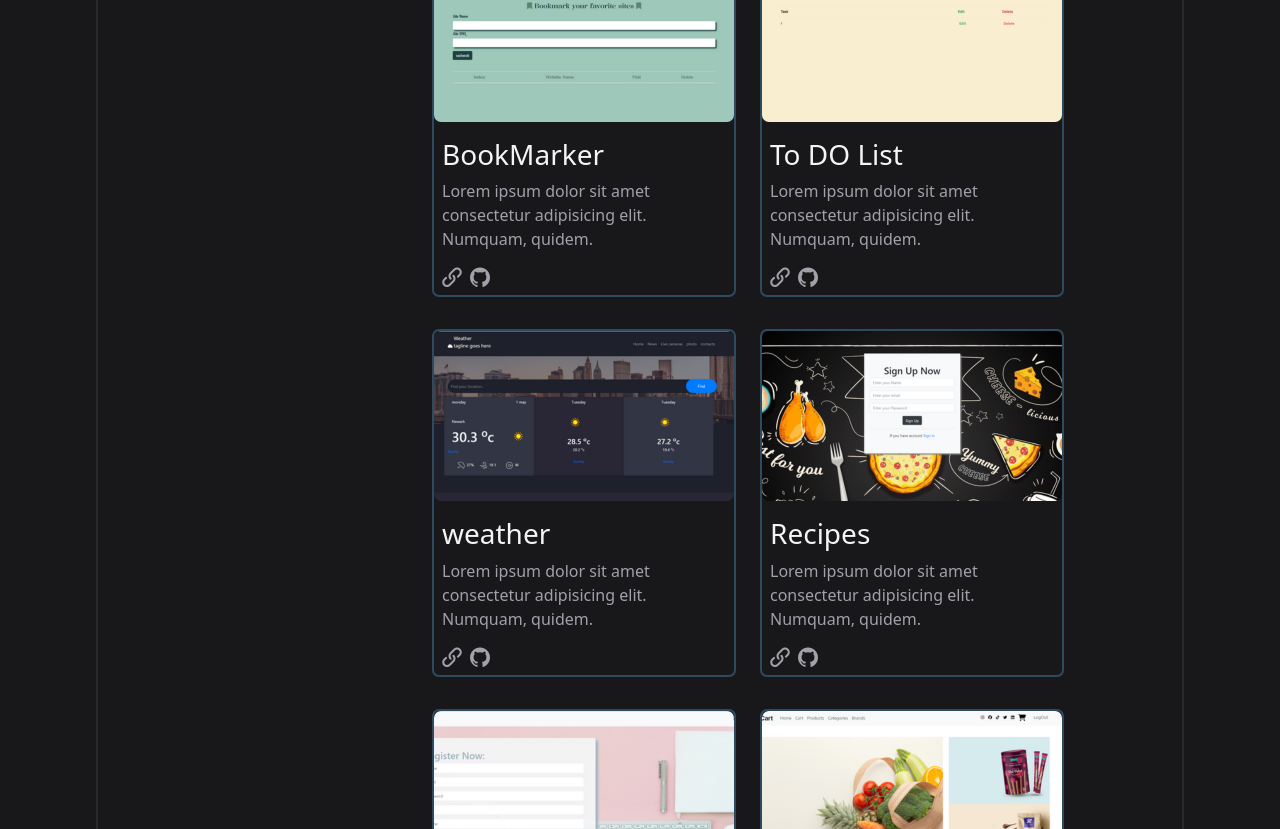
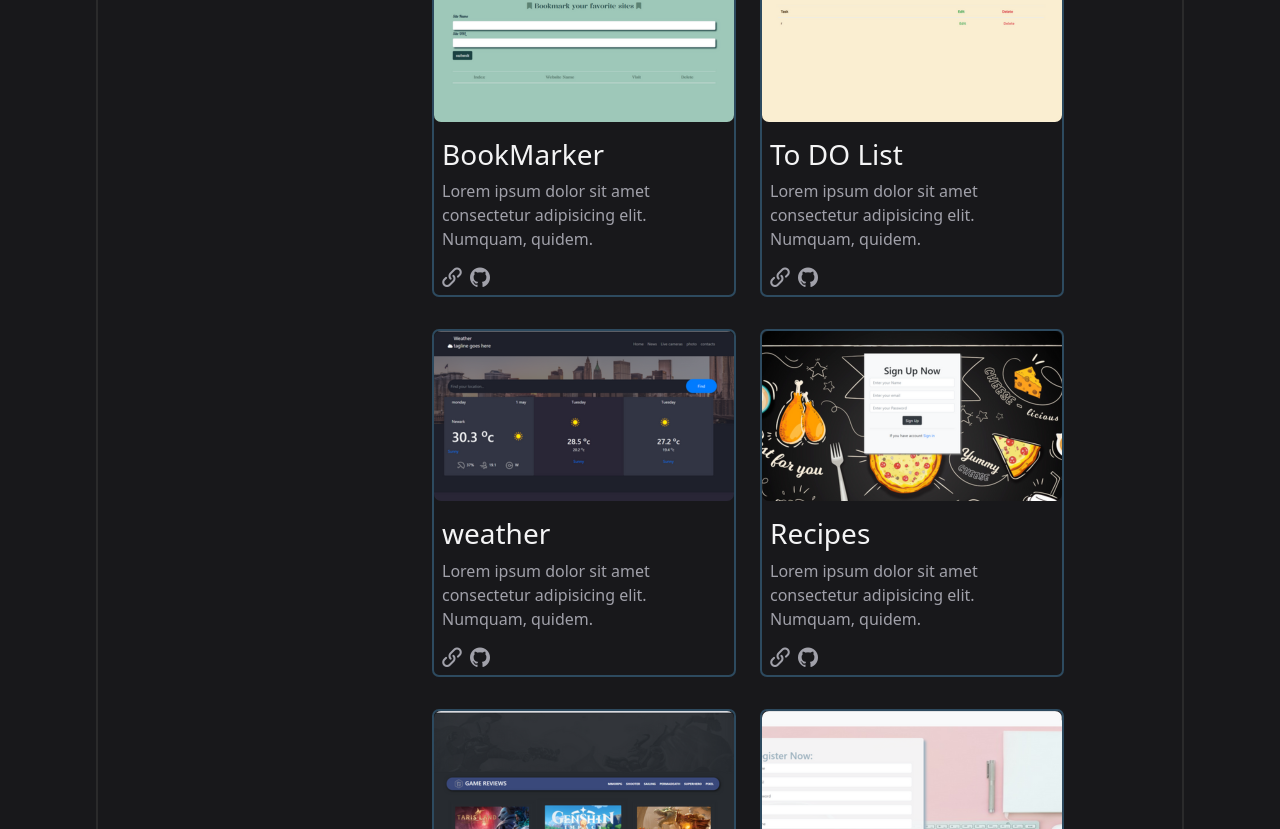
Before and after one commit to marem-ahmed/portfolio, a React (Vite) app: page / in a window 1280 px wide. Shown: the part 1971-2800 px from the top of the page. Built offline with nearby package versions, Linux system fonts and the light colour scheme.

Commit message:
add project

```diff
--- a/src/components/main/main.jsx
+++ b/src/components/main/main.jsx
@@ -60,7 +60,13 @@ export default function main() {
       liveServer: "https://marem-ahmed.github.io/recipes/signup.html",
       sourceCode: "https://github.com/marem-ahmed/recipes",
     },
-
+    {
+      projectTitle: "Games",
+      category: ["html", "bootstrap", "js"],
+      imgpath: "/assets/gamesWbsite (1).png",
+      liveServer: "https://marem-ahmed.github.io/GameWebsite-OOP-/",
+      sourceCode: "https://github.com/marem-ahmed/GameWebsite-OOP-",
+    },
     {
       projectTitle: "note-app",
       category: ["React", "bootstrap"],
```
Also changed, not shown: public/assets/gamesWbsite (1).png (added).
